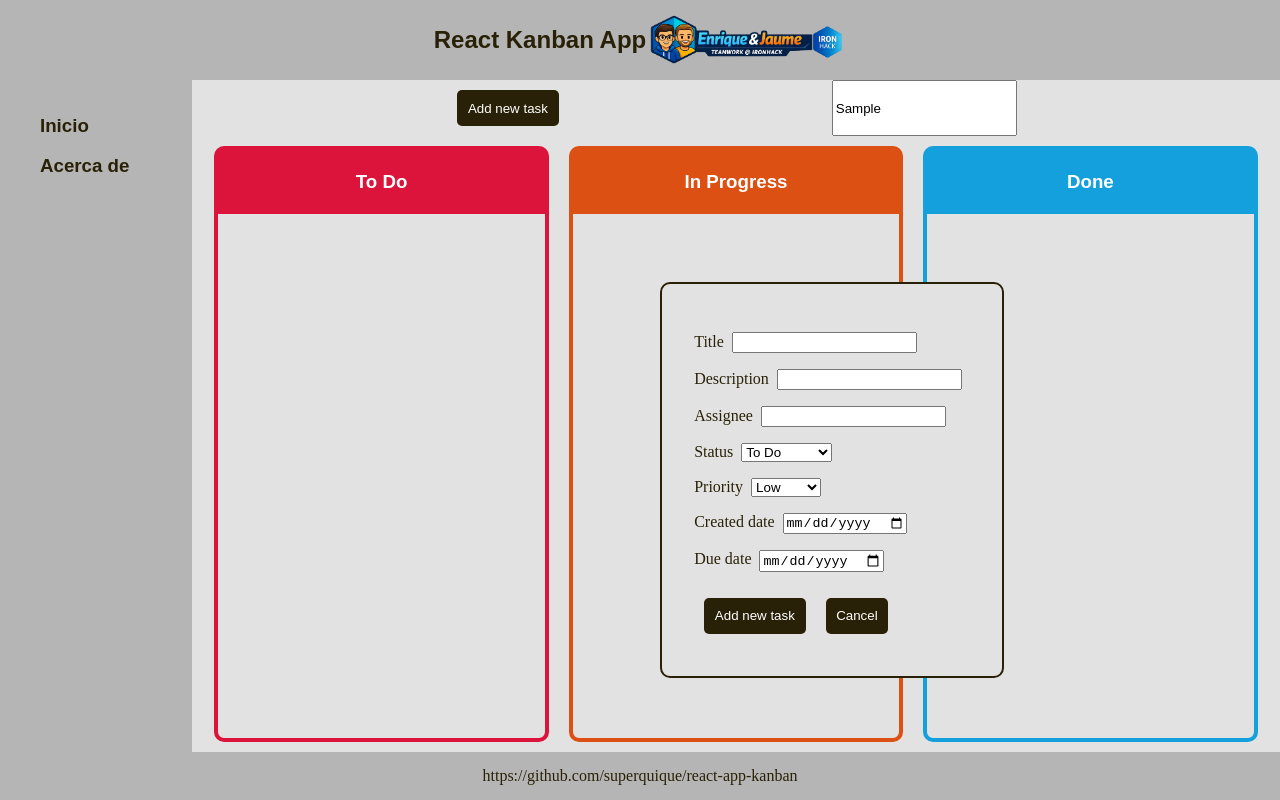
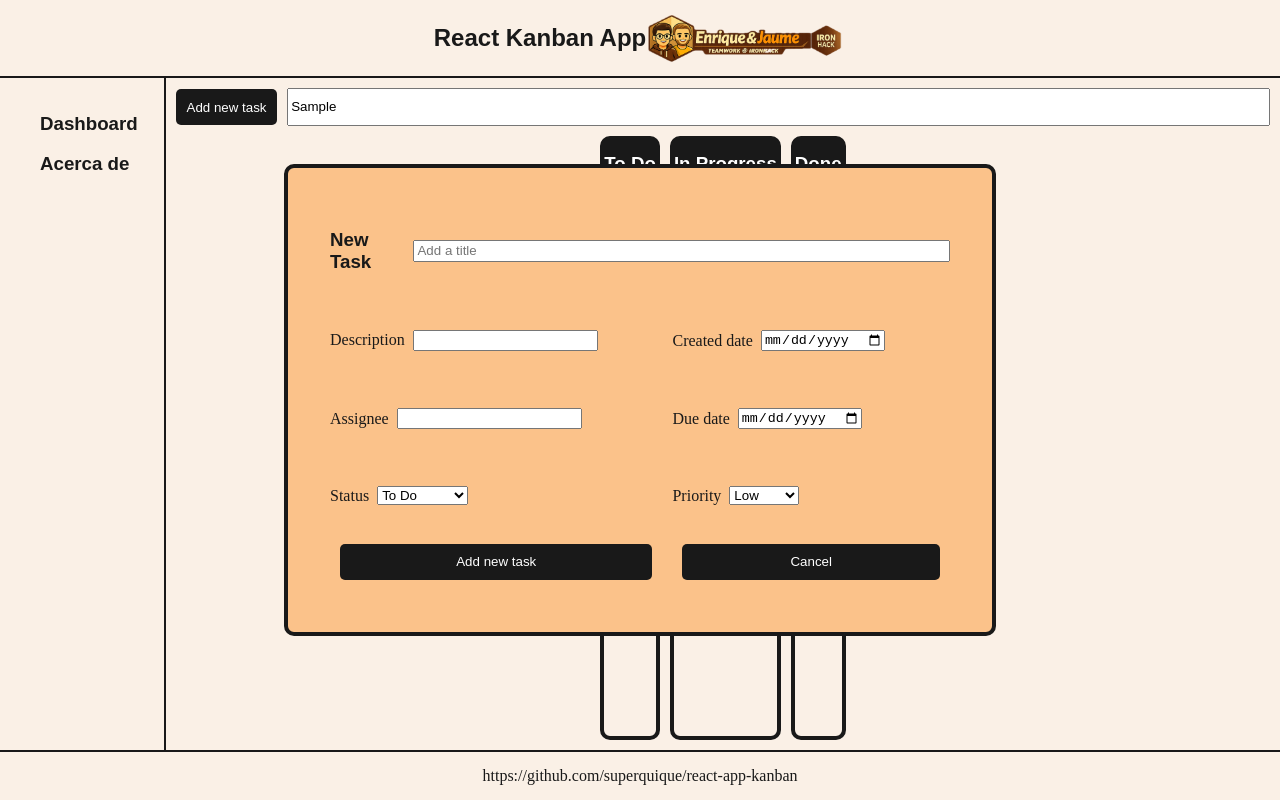
Before and after one commit to superquique/react-app-kanban, a React (Vite) app: page / in a window 1280 px wide. Both pictures are taken after typing "Sample" into the empty fields and a click on the button "Add new task". Built offline with nearby package versions, Linux system fonts and the light colour scheme.

Commit message:
feat: adjusted css and style and color palette

```diff
--- a/src/App.css
+++ b/src/App.css
@@ -1,8 +1,8 @@
 
 :root {
-  --main-bg-color: #b5b5b5;
-  --main-color: #292107;
-  --dashboard-bg-color: #e2e2e2;
+  --task-bg-color: #fbc28a;
+  --main-color: #191919;
+  --dashboard-bg-color: #FAF0E6;
 }
 
 html, body {
@@ -56,16 +56,33 @@ select {
   flex-direction: column;
   width: 85vw;
   height: 84vh;
+  flex-grow: 1;
+  justify-content: center;
 }
 
 .dashboard-header {
   display: flex;
-  justify-content: space-evenly;
+  gap: 10px;
+  padding-inline: 10px;
+  padding-top: 10px;
+  justify-content: space-between;
+  align-items: center;
+}
+
+.search-bar {
+  flex-basis: auto;
+  flex-grow: 1;
+  height: 2rem;
+  line-height: 2rem;
+  margin: 0px;
 }
 
 .dashboard-columns {
   display: flex;
+  gap: 10px;
   flex-grow: 1;
+  padding-inline: 10px;
+  padding-block: 10px;
   justify-content: center;
 }
 
@@ -74,7 +91,8 @@ select {
   flex-direction: row;
   justify-content: center;
   align-items: center;
-  background-color: var(--main-bg-color);
+  background-color: var(--dashboard-bg-color);
+  border-bottom: 2px solid var(--main-color);
   color: var(--main-color);
   height: 10vh;
 }
@@ -98,7 +116,8 @@ select {
   flex-direction: row;
   justify-content: center;
   align-items: center;
-  background-color: var(--main-bg-color);
+  background-color: var(--dashboard-bg-color);
+  border-top: 2px solid var(--main-color);
   color: var(--main-color);
   width: 100%;
   height: 6vh;
@@ -110,8 +129,9 @@ select {
   flex-grow: 1;
   justify-content: left;
   align-items: start;
-  background-color: var(--main-bg-color);
+  background-color: var(--dashboard-bg-color);
   color: var(--main-color);
+  border-right: 2px solid var(--main-color);
   max-width: 15vw;
 }
 
@@ -131,17 +151,16 @@ select {
 
 .column {
   color: white;
-  width: 30%;
-  margin: 10px;
-  border: 4px solid;
+  border: 4px solid var(--main-color);
   border-radius: 10px;
 }
 
 .column h3 {
   color: white;
+  background-color: var(--main-color);
   margin: 0;
-  height: 8vh;
-  line-height: 8vh;
+  height: 6vh;
+  line-height: 6vh;
   text-align: center;
 }
 
@@ -152,7 +171,9 @@ select {
 }
 
 .task {
-  background-color: white;
+  background-color: var(--task-bg-color);
+  box-shadow: 0 2px 3px 2px rgba(0, 0, 0, 0.4);
+  color: var(--main-color);
   border-radius: 10px;
   margin: 10px;
   padding: 10px;
@@ -169,7 +190,6 @@ select {
   display: flex;
   justify-content: center;
   align-items: center;
-  margin: 10px;
 }
 
 .add-task button {
@@ -281,19 +301,73 @@ select {
   position: fixed;
   z-index: 1000;
 
+  left: 0;
+  right: 0;
+
+  top: 0;
+  bottom: 0;
+
   display: flex;
-  flex-direction: column;
   justify-content: center;
   align-items: center;
-
-  width: 100%;
-  height: 100%;
 }
 
 .form {
+  display: flex;
+  flex-direction: column;
+  flex-wrap: wrap;
   color: var(--main-color);
-  background-color: var(--dashboard-bg-color);
-  border: 2px solid var(--main-color);
+  background-color: var(--task-bg-color);
+  border: 4px solid var(--main-color);
   border-radius: 10px;
   padding: 2em;
+  width: 50%;
+  height: 50%;
 }
+
+.form-header-add-task {
+  display: flex;
+  gap: 10px;
+  padding-inline: 10px;
+  padding-top: 10px;
+  justify-content: space-between;
+  align-items: center;
+}
+
+.form-header-add-task input {
+  flex-basis: auto;
+  flex-grow: 1;
+  height: 1rem;
+  line-height: 2rem;
+  margin: 0px;
+}
+
+.form-details-add-tasks {
+  display: flex;
+  gap: 10px;
+  flex-grow: 1;
+  padding-inline: 10px;
+  padding-block: 10px;
+  justify-content: center;
+}
+
+.form-column-add-task {
+  display: flex;
+  flex-direction: column;
+  flex-grow: 1;
+}
+
+.form label {
+  display: flex;
+  align-items: center;
+  flex-grow: 1;
+  width: 100%;
+}
+
+.form h2 {
+  margin: 0px;
+}
+
+.addTaskFormDetails{
+  flex-direction: column;
+}
--- a/src/App.jsx
+++ b/src/App.jsx
@@ -55,10 +55,16 @@ function App() {
 
   }
 
+  // const taskColors = {
+  //   "To Do": ["crimson", "#ED4062"],
+  //   "In Progress": ["#DC5014", "#ED7440"],
+  //   "Done": ["#14A0DC", "#40B9ED"]
+  // }
+
   const taskColors = {
-    "To Do": ["crimson", "#ED4062"],
-    "In Progress": ["#DC5014", "#ED7440"],
-    "Done": ["#14A0DC", "#40B9ED"]
+    "To Do": ["", ""],
+    "In Progress": ["", ""],
+    "Done": ["", ""]
   }
 
   return (
--- a/src/components/AddTask.jsx
+++ b/src/components/AddTask.jsx
@@ -35,16 +35,21 @@ function AddTask ({ onCreate, onToggleForm }) {
     return (
         <div className="add-task">
             <form onSubmit={handleSubmit} className="form">
+                <div className="form-header-add-task">
+                    <h3>New Task</h3>
                     <label>
-                    Title
                         <input
                             type="text"
                             name="title"
+                            placeholder="Add a title"
                             value={title}
                             onChange={ e => setTitle(e.target.value) }
                             />
                     </label>
+                </div>
 
+                <div className="form-details-add-tasks">
+                    <div className="form-column-add-task">
                         <label>
                             Description
                             <input
@@ -78,19 +83,10 @@ function AddTask ({ onCreate, onToggleForm }) {
                             </select>
                         </label>
 
-                <label>
-                    Priority
-                    <select
-                        name="priority"
-                        value={priority}
-                        onChange={ e => setPriority(e.target.value) }
-                    >
-                        <option value="Low">Low</option>
-                        <option value="Medium">Medium</option>
-                        <option value="High">High</option>
-                    </select>
-                </label>
+                        <button type="submit" >Add new task</button>
+                    </div>
 
+                    <div className="form-column-add-task">
                         <label>
                             Created date
                             <input
@@ -111,8 +107,23 @@ function AddTask ({ onCreate, onToggleForm }) {
                             />
                         </label>
 
-                <button type="submit" >Add new task</button>
+                        <label>
+                            Priority
+                            <select
+                                name="priority"
+                                value={priority}
+                                onChange={ e => setPriority(e.target.value) }
+                            >
+                                <option value="Low">Low</option>
+                                <option value="Medium">Medium</option>
+                                <option value="High">High</option>
+                            </select>
+                        </label>
+
+
                         <button onClick={onToggleForm}>Cancel</button>
+                    </div>
+                </div>
             </form>
         </div>
     )
--- a/src/components/Column.jsx
+++ b/src/components/Column.jsx
@@ -31,7 +31,7 @@ function Column (props) {
             backgroundColor: props.bgColorConten,
             borderColor: props.bgColorTitle
             }}>
-            <h3 style={{backgroundColor: props.bgColorTitle}}>
+            <h3>
                 {props.columnType}
             </h3>
 
--- a/src/components/Sidebar.jsx
+++ b/src/components/Sidebar.jsx
@@ -5,7 +5,7 @@ function Sidebar () {
         <div className="sidebar">
             <ul className="sidebar-menu">
                 <li>
-                    <NavLink to="/"><h3>Inicio</h3></NavLink>
+                    <NavLink to="/"><h3>Dashboard</h3></NavLink>
                 </li>
                 <li>
                     <NavLink to="/about"><h3>Acerca de</h3></NavLink>
--- a/src/components/Task.jsx
+++ b/src/components/Task.jsx
@@ -14,7 +14,7 @@ function Task (props) {
     }))
 
     return (
-        <div ref={drag} className="task" style={{backgroundColor: props.bgColor}}>
+        <div ref={drag} className="task">
             { props.taskDetails &&
             <>
                 <div className="task-header">
--- a/src/pages/DashboardPage.jsx
+++ b/src/pages/DashboardPage.jsx
@@ -32,6 +32,7 @@ function DashboardPage (props) {
                 <button id="add-task-button" onClick={ toggleForm }>Add new task</button>
 
                 <input
+                    className="search-bar"
                     type="text"
                     name="search-bar"
                     placeholder="Search a task by title"
```
Also changed, not shown: public/app-logo.png, 1 other file (tests, documents, lock files or other folders). Lines whose indentation alone changed are shown as unchanged.
